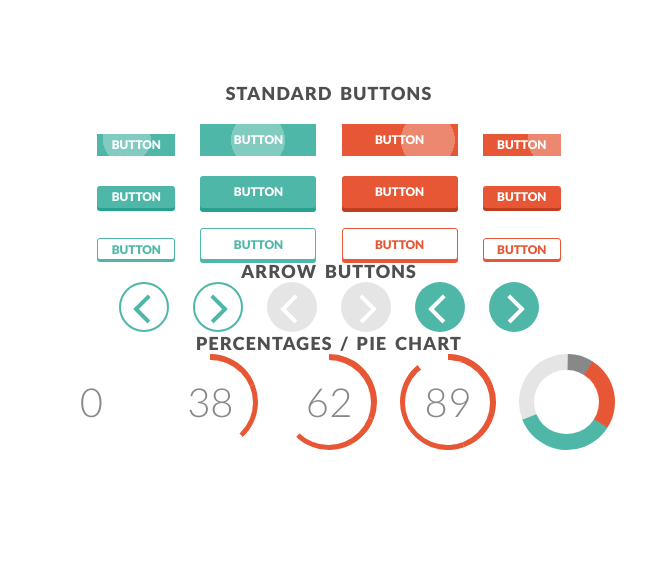
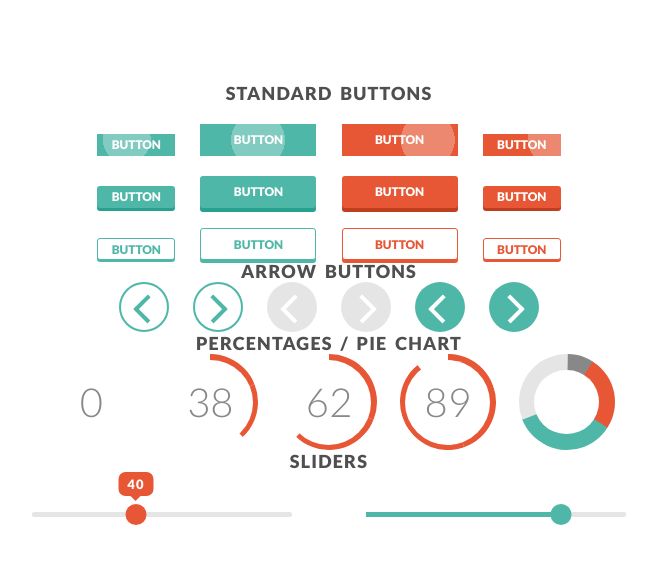
Before and after one commit to Evgenytask2/Evgenytask2.github.io, a website built with webpack: page index.html in a window 1280 px wide. Shown: the whole page, without its empty margins (311-968 px from the left). Built offline with Linux system fonts and the light colour scheme.

Commit message:
Red slider - ready

```diff
--- a/modules/main.js
+++ b/modules/main.js
@@ -8,6 +8,7 @@ import root from "./root/script.js";
 import standardBtns from "./standardBtns/script.js";
 import arrowBtns from "./arrowBtns/script.js";
 import circleDiagrams from "./percentages/script.js";
+import sliders from "./sliders/script.js";
 
 import media from "./projectShare/media.less"; // must be included as the last file
 
--- a/modules/projectShare/common.less
+++ b/modules/projectShare/common.less
@@ -38,6 +38,9 @@
 .fontSize3 {
     font-size: 12px;
 }
+.fontSize3Half {
+    font-size: 13px;
+}
 .fontSize4 {
     font-size: 14px;
 }
--- a/modules/projectShare/media.less
+++ b/modules/projectShare/media.less
@@ -31,4 +31,12 @@
             }
         }
     }
+    .sliders {
+        &__slider {
+            margin: 0 auto;
+        }
+        &__sliderBox {
+        width: 100%;
+        }
+    }
 }
--- a/modules/projectShare/mixins.pug
+++ b/modules/projectShare/mixins.pug
@@ -31,3 +31,17 @@ mixin createPieChart(partsNumber, ...details)
                 div.pieChart__part(style= style)
                     div(class= classes, style= beforeStyle)
                 - progress += current
+
+
+mixin createWarningSlider(percent)
+    - var style = "left: " + percent + "%";
+    .sliders__slider
+        .sliders__drag.sliders__drag-warning(style= style)
+            .sliders__warningValue(data-percent= percent)
+
+mixin createSuccessSlider(percent)
+    - var style = "left: " + percent + "%";
+    - var styleWidth = "width: " + percent + "%"
+    .sliders__slider
+        .sliders__drag.sliders__drag-success(style= style)
+        .sliders__fillSuccess(style= styleWidth)
--- a/modules/sliders/block.pug
+++ b/modules/sliders/block.pug
@@ -0,0 +1,8 @@
+include ../projectShare/mixins.pug
+
+.content__title Sliders
+    .sliders
+        .sliders__sliderBox
+            +createWarningSlider(40)
+        .sliders__sliderBox
+            +createSuccessSlider(75)
--- /dev/null
+++ b/modules/sliders/script.js
@@ -0,0 +1,8 @@
+let req;
+try {
+    req = require.context("./img", true, /\.(?:png|jpe?g|gif|tiff)$/im);
+    req.keys().forEach((key) => req(key));
+} catch(ex) {} // no img in this module
+
+req = require.context("./", true, /\.less$/im);
+req.keys().forEach((key) => req(key));
--- /dev/null
+++ b/modules/sliders/style.less
@@ -0,0 +1,69 @@
+@import "../projectShare/common.less";
+@sliderHeight: 5px;
+@dragHeight: 21px;
+.sliders {
+    display: flex;
+    flex-flow: row wrap;
+    justify-content: space-between;
+    margin-top: 40px;
+    &__slider {
+        width: 260px;
+        height: @sliderHeight;
+        background-color: @lightGrey;
+        border-radius: 2px;
+        position: relative;
+    }
+    &__drag {
+        position: absolute;
+        width: @dragHeight;
+        height: @dragHeight;
+        border-radius: 50%;
+        top: -(@dragHeight - @sliderHeight)/2;
+        transform: translateX(-50%);
+        &-warning {
+            background-color: @red;
+        }
+        &-success {
+            background-color: @lightGreen;
+        }
+    }
+    &__fillSuccess {
+        position: absolute;
+        top: 0;
+        bottom: 0;
+        left: 0;
+        background-color: @lightGreen;
+    }
+    &__warningValue {
+        @warningValueWidth: 35px;
+        @warningValueHeight: 24px;
+        width: @warningValueWidth;
+        height: @warningValueHeight;
+        background-color: @red;
+        position: absolute;
+        left: -(@warningValueWidth - @dragHeight)/2;
+        border-radius: 7px;
+        top: -32px;
+        &:before {
+            position: absolute;
+            left: 0;
+            right: 0;
+            line-height: @warningValueHeight;
+            content: attr(data-percent);
+            color: @mainColor;
+            .fontSize3Half();
+        }
+        &:after {
+            position: absolute;
+            content: "";
+            top: 24px;
+            left: 50%;
+            transform: translateX(-50%);
+            width: 0;
+            height: 0;
+            border: 5px transparent solid;
+            border-top-color: @red;
+            border-bottom: none;
+        }
+    }
+}
```
Also changed, not shown: index-IE.html (+1 -1 lines), out/bundle.js, out/styles.css.
